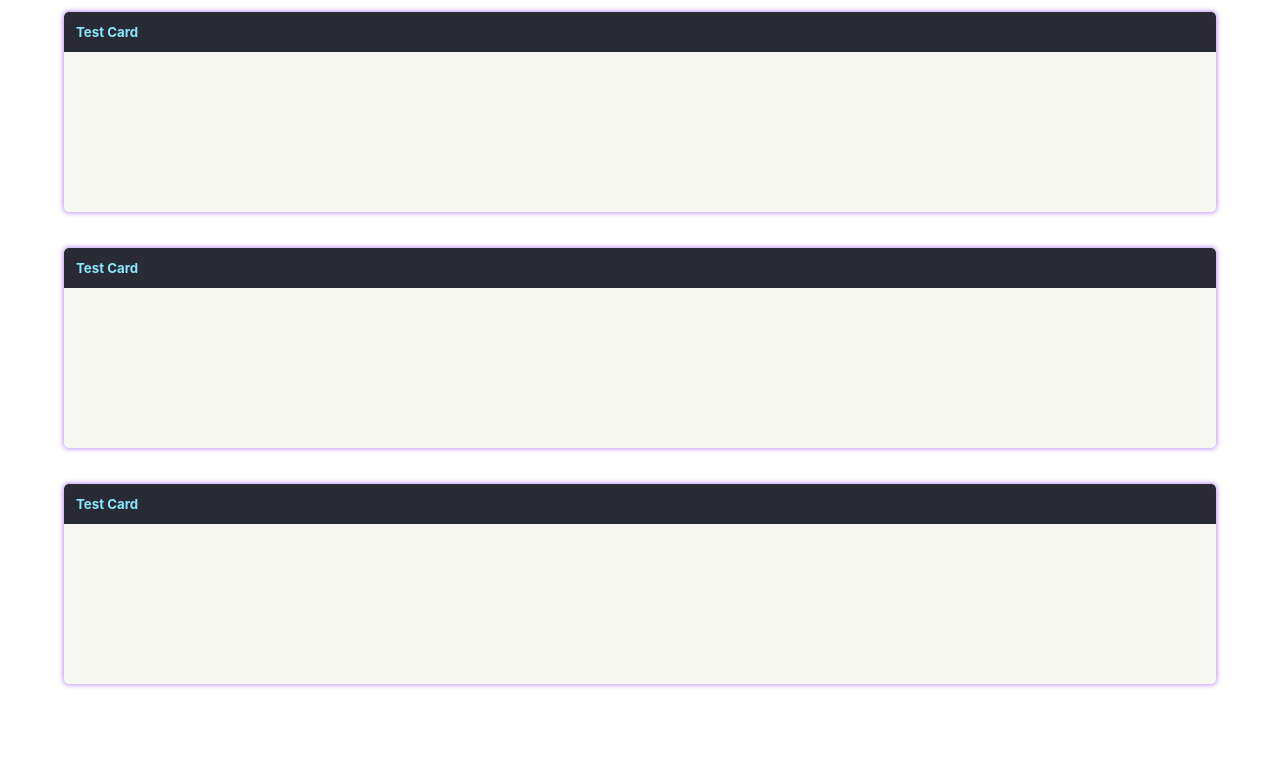
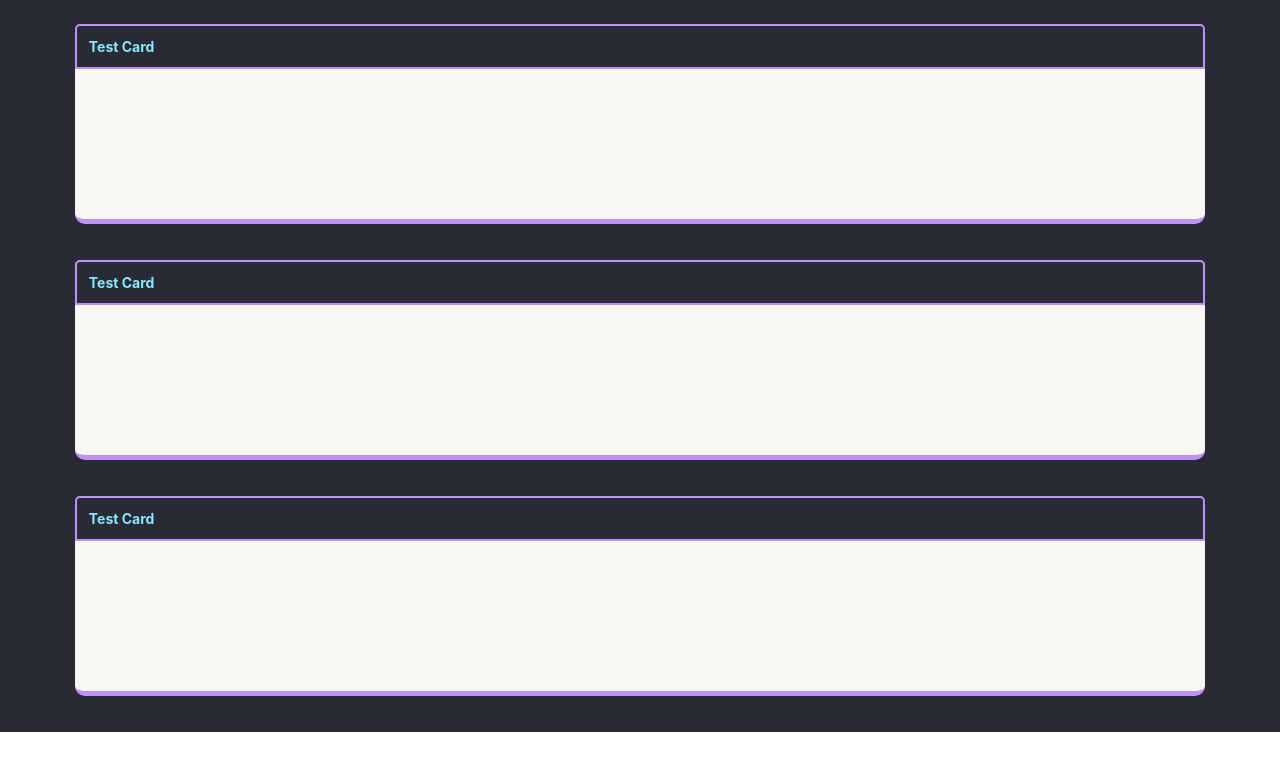
Before and after one commit to mdxprograms/joshwaller.dev, a React (Create React App) app: page / in a window 1280 px wide. Shown: the top 770 px of the page. Built offline with nearby package versions, Linux system fonts and the light colour scheme; the HTML template or start-up script is replaced by a standard one.

Commit message:
card style update

```diff
--- a/src/components/App/index.tsx
+++ b/src/components/App/index.tsx
@@ -1,16 +1,17 @@
 import React from "react";
 
+import Container from "../Container";
 import Flex from "../Flex";
 import Card from "../Card";
 
 const App = () => (
-  <div id="app">
+  <Container bgDark>
     <Flex row wrap justifyCenter alignCenter>
       <Card />
       <Card />
       <Card />
     </Flex>
-  </div>
+  </Container>
 );
 
 export default App;
--- a/src/components/Card/card.module.css
+++ b/src/components/Card/card.module.css
@@ -3,8 +3,8 @@
 
 .card {
   background-color: var(--light);
-  border-radius: 5px;
-  box-shadow: 0 0 5px 1px var(--purple);
+  border-radius: 10px;
+  border-bottom: 5px solid var(--purple);
   margin-bottom: 24px;
   margin-top: 12px;
   min-height: 200px;
@@ -17,7 +17,9 @@
   background-color: var(--dark);
   border-top-left-radius: 5px;
   border-top-right-radius: 5px;
+  border: 2px solid var(--purple);
   color: var(--cyan);
+  font-size: 14px;
   margin: 0;
   padding: 12px;
 }
--- a/src/components/Container/index.tsx
+++ b/src/components/Container/index.tsx
@@ -1,4 +1,4 @@
-import { FC } from "react";
+import React, { FC } from "react";
 
 import styles from "./container.module.css";
 
```
